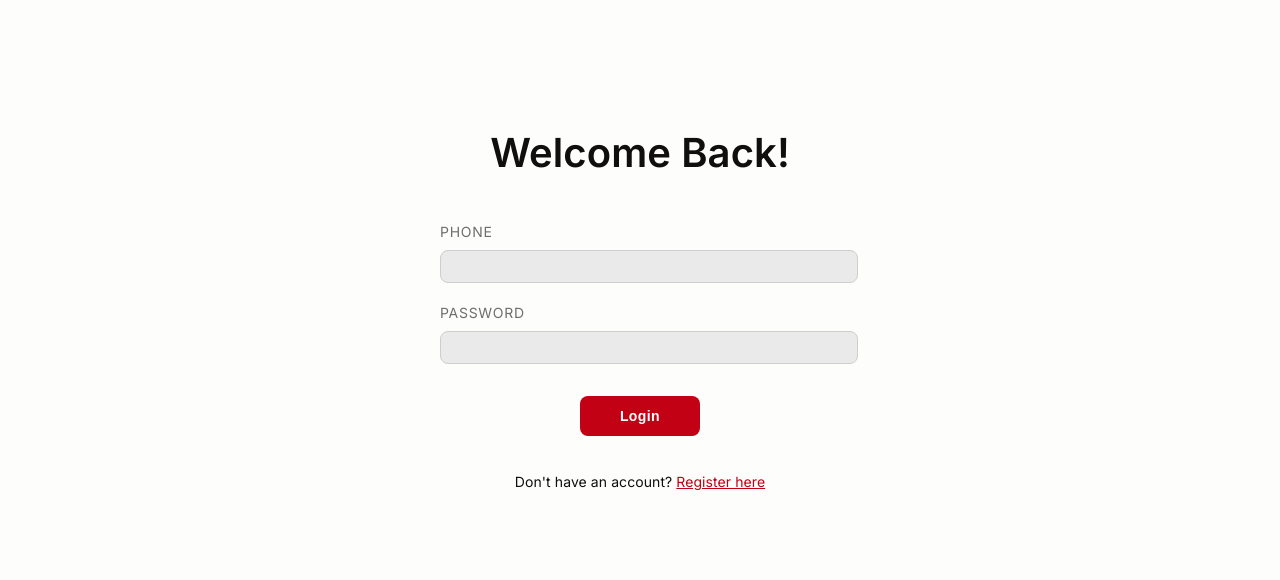
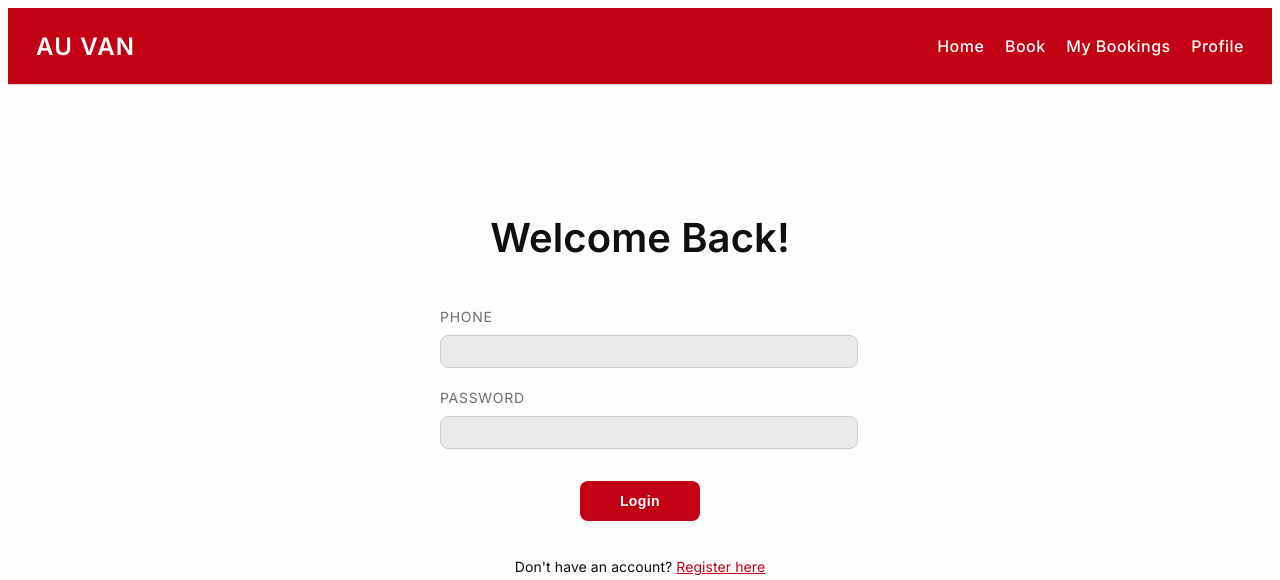
Before and after one commit to ongsqrd/van-seat-reservation, a PHP site: page /login.php in a window 1280 px wide. Shown: the top 580 px of the page. Run offline with PHP 8.4, Linux system fonts and the light colour scheme; data that the repository does not hold is empty.

Commit message:
added a navbar

```diff
--- a/includes/navbar.php
+++ b/includes/navbar.php
@@ -0,0 +1,19 @@
+<nav class="navbar">
+    <div class="logo">
+        AU VAN
+    </div>
+    <ul class="nav-links">
+        <li>
+            <a href="index.php" class="<?php echo ($current_page == 'index.php') ? 'active' : ''; ?>">Home</a>
+        </li>
+        <li>
+            <a href="trips.php" class="<?php echo ($current_page == 'trips.php') ? 'active' : ''; ?>">Book</a>
+        </li>
+        <li>
+            <a href="my-bookings.php" class="<?php echo ($current_page == 'my-bookings.php') ? 'active' : ''; ?>">My Bookings</a>
+        </li>
+        <li>
+            <a href="profile.php" class="<?php echo ($current_page == 'profile.php') ? 'active' : ''; ?>">Profile</a>
+        </li>
+    </ul>
+</nav>
--- a/public/css/style.css
+++ b/public/css/style.css
@@ -185,6 +185,43 @@ a {
   cursor: pointer;
 }
 
+/* navigation bar */
+.navbar {
+  background: var(--brand-primary);
+  padding: var(--space-2-5);
+  display: flex;
+  justify-content: space-between;
+  align-items: center;
+  border-bottom: 1px solid var(--border);
+}
+
+.navbar li {
+  list-style: none;
+  display: inline-block;
+  margin-right: var(--space-3);
+}
+
+.navbar a {
+  text-decoration: none;
+  color: var(--surface);
+  font-weight: 500;
+  letter-spacing: 0.03em;
+}
+
+.navbar a:hover {
+  color: var(--text-primary);
+  cursor: pointer;
+}
+
+.logo {
+  margin-left: var(--space-3);
+  font-size: var(--size-4);
+  font-weight: bold;
+  color: var(--surface);
+  letter-spacing: 0.05em;
+}
+
+
 /* landing */
 .landing-content {
   text-align: left;
--- a/public/login.php
+++ b/public/login.php
@@ -7,6 +7,9 @@
   <title>Login</title>
 </head>
 <body>
+    <?php
+        include '../includes/navbar.php';
+    ?>
     <main>
         <section class="login-section">
         <div class="header-centered">
```
